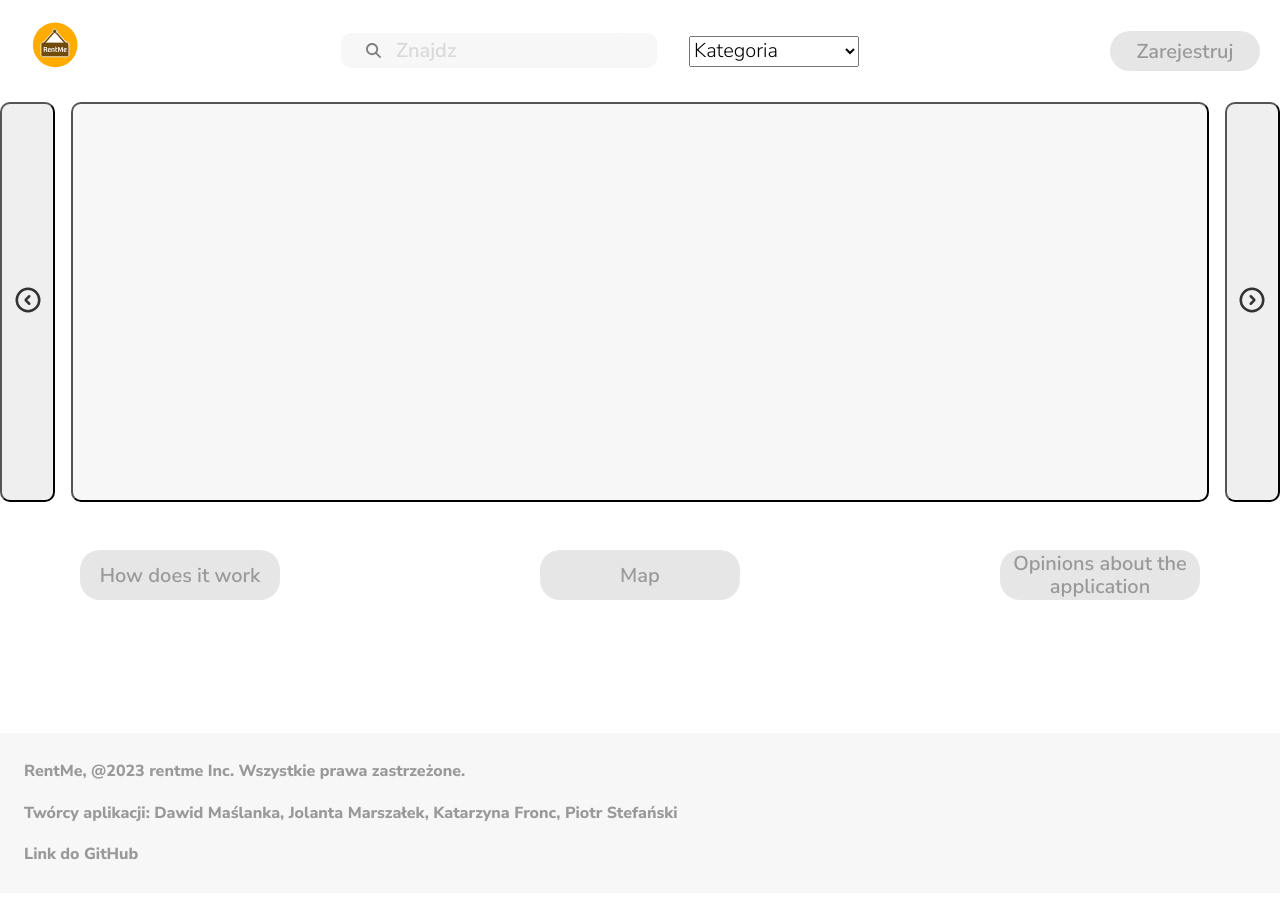
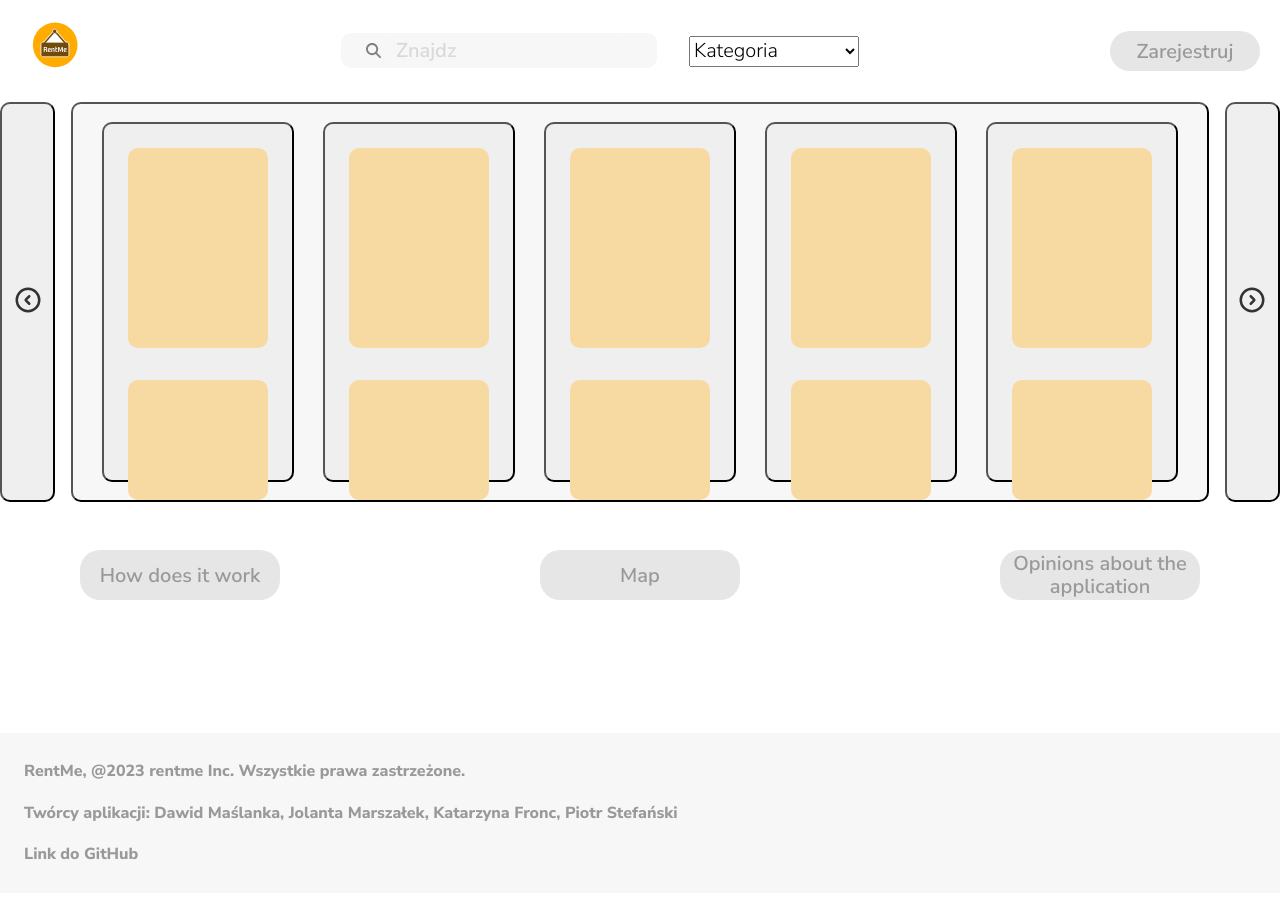
Before and after one commit to infoshareacademy/jfdzr9-team-ArchITects-of-the-safe-Universe, a React (Vite) app: page / in a window 1280 px wide. Shown: the top 898 px of the page. Built offline with nearby package versions, Linux system fonts and the light colour scheme.

Commit message:
all cards- photo and text

```diff
--- a/src/components/Products/Product.component.tsx
+++ b/src/components/Products/Product.component.tsx
@@ -1,4 +1,5 @@
 import { Navigator, ArrowLeft, ProductContainer, ArrowRight } from "./Product.styled";
+import { Container, ContainerPhoto, ContainerText } from "./Product.styled";
 
 export const Products = () => {
   return (
@@ -8,7 +9,28 @@ export const Products = () => {
           <img src="src\assets\arrow-left.svg" alt="Left" />
         </div>
       </ArrowLeft>
-      <ProductContainer />
+      <ProductContainer>
+        <Container>
+          <ContainerPhoto />
+          <ContainerText></ContainerText>
+        </Container>
+        <Container>
+          <ContainerPhoto />
+          <ContainerText></ContainerText>
+        </Container>
+        <Container>
+          <ContainerPhoto />
+          <ContainerText></ContainerText>
+        </Container>
+        <Container>
+          <ContainerPhoto />
+          <ContainerText></ContainerText>
+        </Container>
+        <Container>
+          <ContainerPhoto />
+          <ContainerText></ContainerText>
+        </Container>
+      </ProductContainer>
       <ArrowRight>
         <div>
           <img src="src\assets\arrow-right.svg" alt="Right" />
--- a/src/components/Products/Product.styled.ts
+++ b/src/components/Products/Product.styled.ts
@@ -21,14 +21,18 @@ export const ArrowLeft = styled.button`
   transition: 0.2s linear;
   :hover {
     cursor: pointer;
-    background-color: lightgrey;
+    background-color: var(--color-dark-grey);
   }
 `;
 
 export const ProductContainer = styled.button`
   position: static;
+  display: flex;
+  justify-content: space-evenly;
+  align-content: space-around;
+  align-items: center;
   height: 50vh;
-  width: 95vw;
+  width: 92vw;
   border-radius: 10px;
   background-color: var(--color-very-light-grey);
   transition: 0.2s linear;
@@ -48,6 +52,45 @@ export const ArrowRight = styled.button`
   transition: 0.2s linear;
   :hover {
     cursor: pointer;
-    background-color: lightgrey;
+    background-color: var(--color-dark-grey);
   }
 `;
+
+export const Container = styled.button`
+  /* position: static; */
+  display: flex;
+  justify-content: center;
+  align-items: sflex-start;
+  align-content: space-around;
+  flex-wrap: wrap;
+  font-size: 1rem;
+  width: 15vw;
+  height: 45vh;
+  border-radius: 10px;
+  padding: 0.5rem;
+  margin: 0px;
+  text-transform: capitalize;
+  transition: 0.2s linear;
+`;
+
+export const ContainerPhoto = styled.label`
+  font-size: 1rem;
+  background-color: var(--color-orange);
+  width: 15vw;
+  height: 25vh;
+  border-radius: 10px;
+  padding: 0.5rem;
+  margin: 1rem;
+  text-transform: capitalize;
+  transition: 0.2s linear;
+`;
+
+export const ContainerText = styled.label`
+  font-size: 1rem;
+  background-color: var(--color-orange);
+  width: 15vw;
+  height: 15vh;
+  border-radius: 10px;
+  padding: 0.5rem;
+  margin: 1rem;
+`;
```
